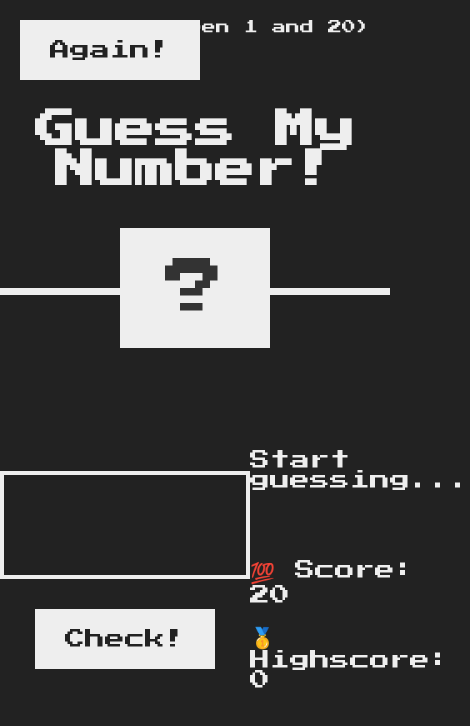
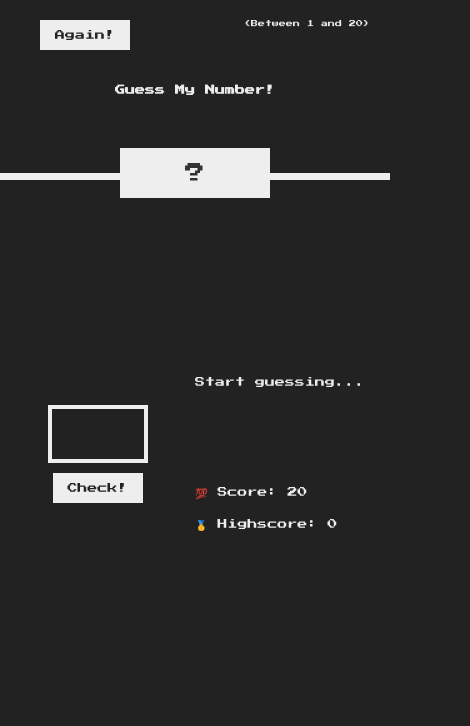
Before and after one commit to Demlew1/Guess-the-number-game, a plain HTML site: page index.html in a window 390 px wide. Shown: the whole page, 470 px wide, since content can reach past the window. Drawn offline with Linux system fonts and the light colour scheme.

Commit message:
worked on some responsive designs

```diff
--- a/style.css
+++ b/style.css
@@ -1,4 +1,90 @@
 @import url('https://fonts.googleapis.com/css?family=Press+Start+2P&display=swap');
+
+@media (max-width: 106em) {
+  header h1 {
+    font-size: 2rem;
+  }
+  .between {
+    font-size: 1.2rem;
+  }
+  .btn.again {
+    padding: 1.5rem 2rem;
+  }
+  div.number {
+    padding: 1 0rem;
+    font-size: 3rem;
+  }
+}
+@media (max-width: 69.5em) {
+  input.guess {
+    width: 15rem;
+    font-size: 3rem;
+    padding: 1.8rem;
+  }
+  .btn.again {
+    padding: 1.2rem 2.5rem;
+    margin-left: 2rem;
+    margin-bottom: 2rem;
+  }
+  header h1 {
+    margin-bottom: 2rem;
+  }
+  div.number {
+    margin-top: 2rem;
+  }
+  body header {
+    height: 18rem;
+  }
+  .btn.again,
+  .btn.check {
+    font-size: 1.5rem;
+  }
+  p.message {
+    font-size: 1.5rem;
+  }
+  p.label-score,
+  span.score,
+  p.label-highscore,
+  span.highscore {
+    font-size: 1.4rem;
+  }
+
+  p.between {
+    font-size: 1rem;
+  }
+  input.guess {
+    width: 10rem;
+    font-size: 2rem;
+    padding: 1.5rem;
+    margin-bottom: 1rem;
+  }
+}
+@media (max-width: 47em) {
+  header h1 {
+    font-size: 1rem;
+  }
+  .btn.again,
+  .btn.check {
+    font-size: 1rem;
+    padding: 1rem 1.5rem;
+  }
+  p.between {
+    font-size: 0.7rem;
+  }
+  div.number {
+    font-size: 2rem;
+    padding: 1.5rem 2rem;
+  }
+  p.message {
+    font-size: 1rem;
+  }
+  p.label-score,
+  span.score,
+  p.label-highscore,
+  span.highscore {
+    font-size: 1rem;
+  }
+}
 
 * {
   margin: 0;
```
